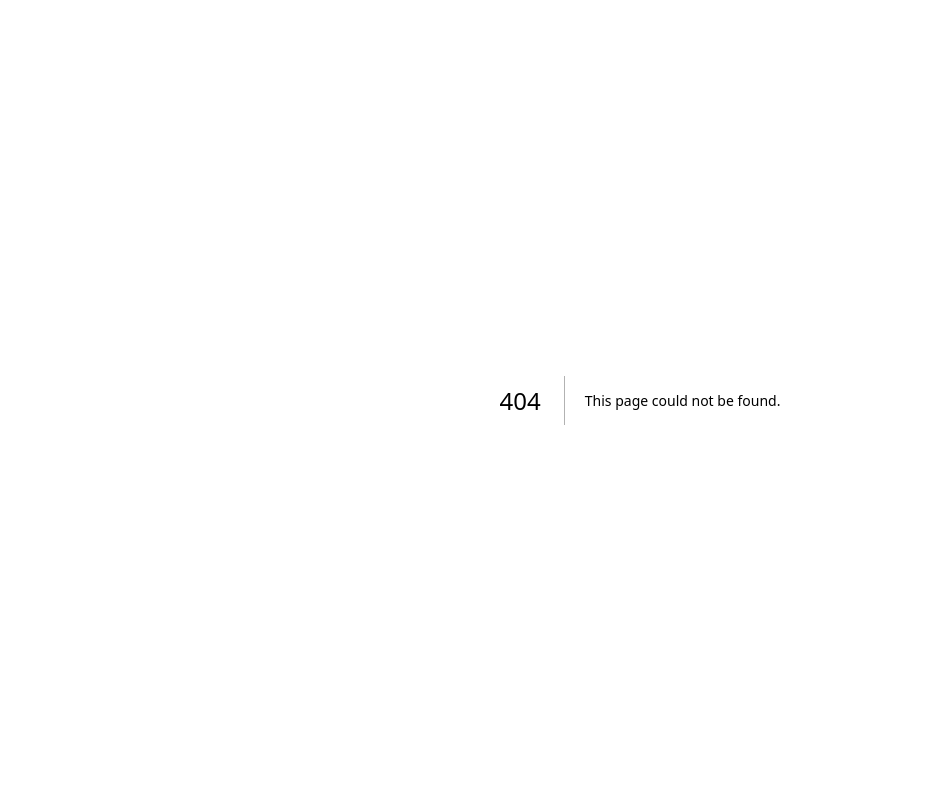
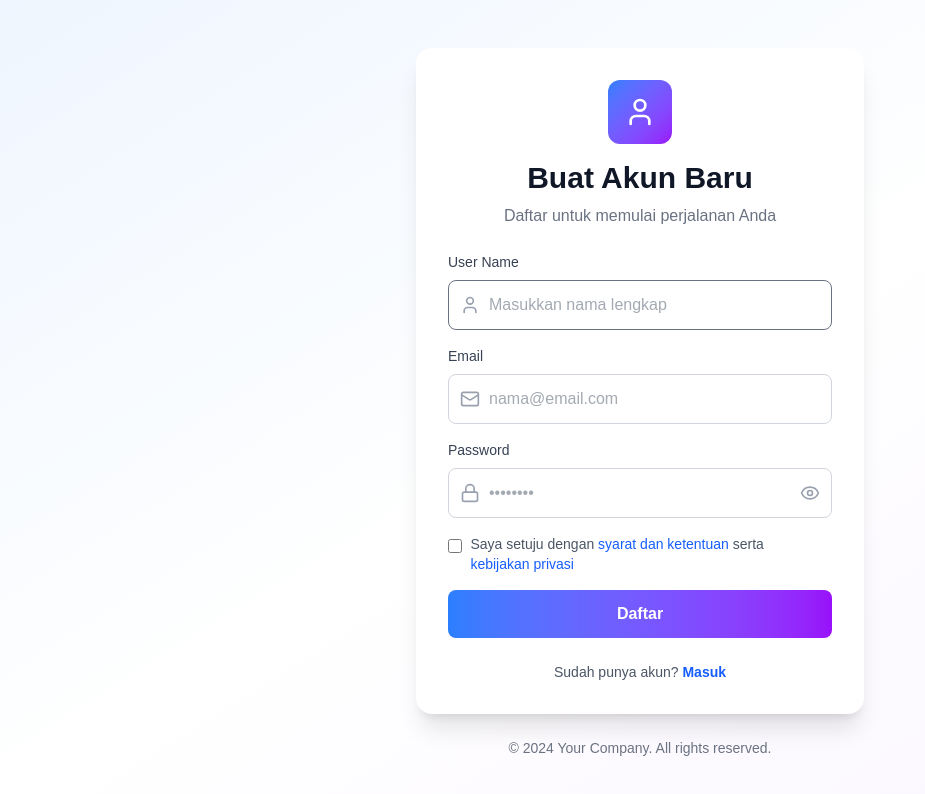
Before and after one commit to KodingMulu/SkillLink, a Next.js app in the folder web/: page /auth/register in a window 1280 px wide. Before the commit this address had no page. Shown: the top 794 px of the page, without its empty margins (0-925 px from the left). Built offline with nearby package versions, Linux system fonts and the light colour scheme.

Commit message:
feat: menambah halaman register

```diff
--- /dev/null
+++ b/web/src/app/auth/register/page.tsx
@@ -0,0 +1,192 @@
+'use client';
+
+import React, { useState } from 'react';
+import { Eye, EyeOff, Lock, Mail, User, Phone } from 'lucide-react';
+import Link from 'next/link';
+
+export default function RegisterPage() {
+  const [formData, setFormData] = useState({
+    fullName: '',
+    email: '',
+    phone: '',
+    password: '',
+    confirmPassword: ''
+  });
+  const [showPassword, setShowPassword] = useState(false);
+  const [showConfirmPassword, setShowConfirmPassword] = useState(false);
+  const [isLoading, setIsLoading] = useState(false);
+  const [acceptTerms, setAcceptTerms] = useState(false);
+
+  const handleChange = (e: React.ChangeEvent<HTMLInputElement>) => {
+    setFormData({
+      ...formData,
+      [e.target.name]: e.target.value
+    });
+  };
+
+  const handleSubmit = (e: React.FormEvent) => {
+    e.preventDefault();
+
+    if (formData.password !== formData.confirmPassword) {
+      alert('Password tidak cocok!');
+      return;
+    }
+
+    if (!acceptTerms) {
+      alert('Anda harus menyetujui syarat dan ketentuan');
+      return;
+    }
+
+    setIsLoading(true);
+
+    setTimeout(() => {
+      console.log('Register attempt:', formData);
+      alert(`Registrasi berhasil!\nNama: ${formData.fullName}\nEmail: ${formData.email}`);
+      setIsLoading(false);
+    }, 1500);
+  };
+
+  return (
+    <div className="min-h-screen flex items-center justify-center bg-gradient-to-br from-blue-50 via-white to-purple-50 p-4 py-12">
+      <div className="w-full max-w-md">
+        <div className="bg-white rounded-2xl shadow-xl p-8 space-y-6">
+          <div className="text-center space-y-2">
+            <div className="flex justify-center mb-4">
+              <div className="w-16 h-16 bg-gradient-to-br from-blue-500 to-purple-600 rounded-xl flex items-center justify-center">
+                <User className="w-8 h-8 text-white" />
+              </div>
+            </div>
+            <h1 className="text-3xl font-bold text-gray-900">Buat Akun Baru</h1>
+            <p className="text-gray-500">Daftar untuk memulai perjalanan Anda</p>
+          </div>
+
+          <div className="space-y-4">
+            <div className="space-y-2">
+              <label htmlFor="fullName" className="block text-sm font-medium text-gray-700">
+                User Name
+              </label>
+              <div className="relative">
+                <div className="absolute inset-y-0 left-0 pl-3 flex items-center pointer-events-none">
+                  <User className="h-5 w-5 text-gray-400" />
+                </div>
+                <input
+                  id="fullName"
+                  name="fullName"
+                  type="text"
+                  value={formData.fullName}
+                  onChange={handleChange}
+                  className="block w-full pl-10 pr-3 py-3 border border-gray-500 rounded-lg focus:ring-2 focus:ring-blue-500 text-gray-600 focus:border-transparent transition"
+                  placeholder="Masukkan nama lengkap"
+                  required
+                />
+              </div>
+            </div>
+
+            <div className="space-y-2">
+              <label htmlFor="email" className="block text-sm font-medium text-gray-700">
+                Email
+              </label>
+              <div className="relative">
+                <div className="absolute inset-y-0 left-0 pl-3 flex items-center pointer-events-none">
+                  <Mail className="h-5 w-5 text-gray-400" />
+                </div>
+                <input
+                  id="email"
+                  name="email"
+                  type="email"
+                  value={formData.email}
+                  onChange={handleChange}
+                  className="block w-full pl-10 pr-3 py-3 border border-gray-300 rounded-lg focus:ring-2 focus:ring-blue-500 text-gray-600 focus:border-transparent transition"
+                  placeholder="nama@email.com"
+                  required
+                />
+              </div>
+            </div>
+
+            <div className="space-y-2">
+              <label htmlFor="password" className="block text-sm font-medium text-gray-700">
+                Password
+              </label>
+              <div className="relative">
+                <div className="absolute inset-y-0 left-0 pl-3 flex items-center pointer-events-none">
+                  <Lock className="h-5 w-5 text-gray-400" />
+                </div>
+                <input
+                  id="password"
+                  name="password"
+                  type={showPassword ? 'text' : 'password'}
+                  value={formData.password}
+                  onChange={handleChange}
+                  className="block w-full pl-10 pr-10 py-3 border border-gray-300 rounded-lg focus:ring-2 focus:ring-blue-500 text-gray-600 focus:border-transparent transition"
+                  placeholder="••••••••"
+                  required
+                />
+                <button
+                  type="button"
+                  onClick={() => setShowPassword(!showPassword)}
+                  className="absolute inset-y-0 right-0 pr-3 flex items-center"
+                >
+                  {showPassword ? (
+                    <EyeOff className="h-5 w-5 text-gray-400 hover:text-gray-600" />
+                  ) : (
+                    <Eye className="h-5 w-5 text-gray-400 hover:text-gray-600" />
+                  )}
+                </button>
+              </div>
+            </div>
+
+            <div className="flex items-start space-x-2">
+              <input
+                type="checkbox"
+                id="terms"
+                checked={acceptTerms}
+                onChange={(e) => setAcceptTerms(e.target.checked)}
+                className="w-4 h-4 mt-1 text-blue-600 border-gray-300 rounded focus:ring-blue-500"
+              />
+              <label htmlFor="terms" className="text-sm text-gray-600">
+                Saya setuju dengan{' '}
+                <button type="button" className="text-blue-600 hover:text-blue-700 font-medium">
+                  syarat dan ketentuan
+                </button>
+                {' '}serta{' '}
+                <button type="button" className="text-blue-600 hover:text-blue-700 font-medium">
+                  kebijakan privasi
+                </button>
+              </label>
+            </div>
+
+            <button
+              type="button"
+              onClick={handleSubmit}
+              disabled={isLoading}
+              className="w-full bg-gradient-to-r from-blue-500 to-purple-600 text-white py-3 rounded-lg font-semibold hover:from-blue-600 hover:to-purple-700 focus:outline-none focus:ring-2 focus:ring-blue-500 focus:ring-offset-2 transition disabled:opacity-50 disabled:cursor-not-allowed"
+            >
+              {isLoading ? (
+                <span className="flex items-center justify-center">
+                  <svg className="animate-spin -ml-1 mr-3 h-5 w-5 text-white" xmlns="http://www.w3.org/2000/svg" fill="none" viewBox="0 0 24 24">
+                    <circle className="opacity-25" cx="12" cy="12" r="10" stroke="currentColor" strokeWidth="4"></circle>
+                    <path className="opacity-75" fill="currentColor" d="M4 12a8 8 0 018-8V0C5.373 0 0 5.373 0 12h4zm2 5.291A7.962 7.962 0 014 12H0c0 3.042 1.135 5.824 3 7.938l3-2.647z"></path>
+                  </svg>
+                  Memproses...
+                </span>
+              ) : (
+                'Daftar'
+              )}
+            </button>
+          </div>
+
+          <p className="text-center text-sm text-gray-600">
+            Sudah punya akun?{' '}
+            <button className="text-blue-600 hover:text-blue-700 font-semibold">
+              <Link href={'/auth/login'}>Masuk</Link>
+            </button>
+          </p>
+        </div>
+
+        <p className="text-center text-sm text-gray-500 mt-6">
+          © 2024 Your Company. All rights reserved.
+        </p>
+      </div>
+    </div>
+  );
+}
```
